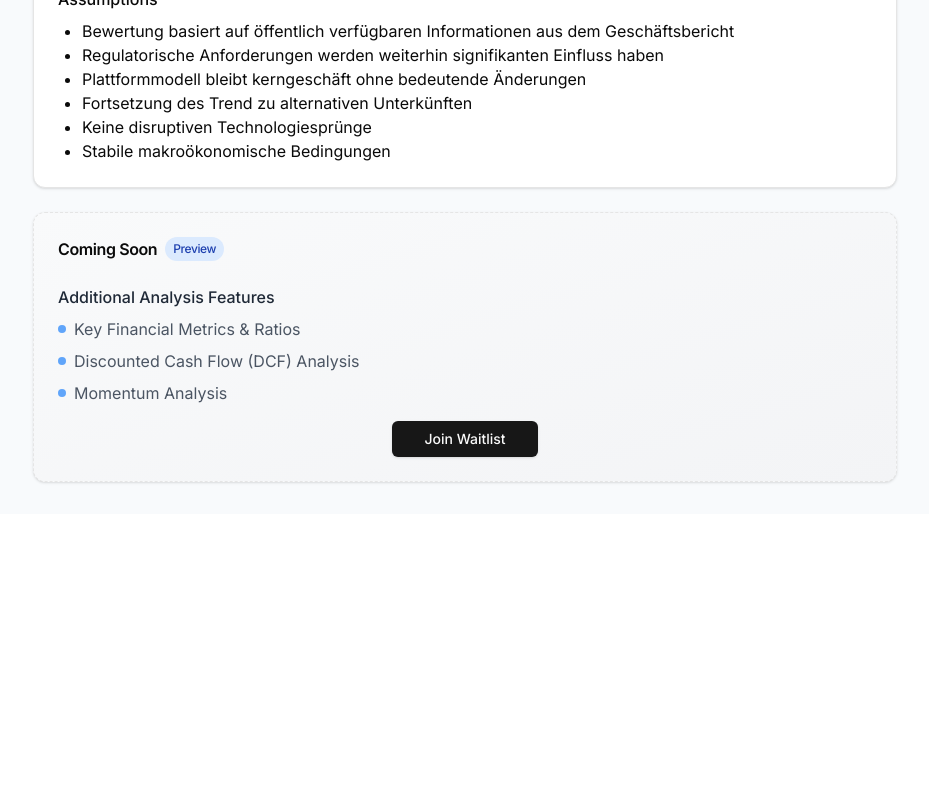
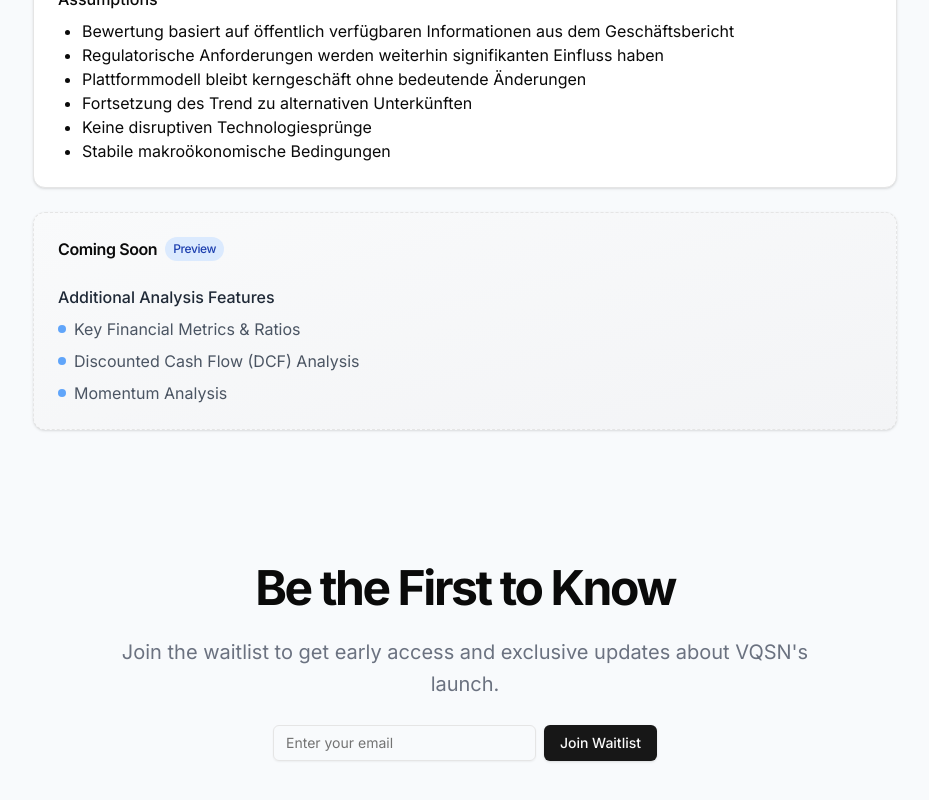
Before and after one commit to iste2/vqsn, a Next.js app: page /examples in a window 1280 px wide. Shown: the part 4161-4961 px from the top of the page, without its empty margins (175-1104 px from the left). Before the commit the page ends 4675 px from the top, so only its background shows below. Built offline with nearby package versions, Linux system fonts and the light colour scheme.

Commit message:
waitlist

```diff
--- a/app/examples/page.tsx
+++ b/app/examples/page.tsx
@@ -1,4 +1,5 @@
 import { ExampleSelector } from "@/components/example-selector"
+import { Waitlist } from "@/components/waitlist"
 import { readFileSync, readdirSync } from "fs"
 import path from "path"
 
@@ -26,6 +27,7 @@ export default function ExamplesPage() {
       <div className="container max-w-4xl px-4 py-8">
         <h1 className="text-3xl font-bold mb-8 text-center">Company Analysis Examples</h1>
         <ExampleSelector examples={examples} />
+        <Waitlist />
       </div>
     </div>
   )
--- a/components/example-selector.tsx
+++ b/components/example-selector.tsx
@@ -56,7 +56,7 @@ export function ExampleSelector({ examples }: ExampleSelectorProps) {
   const selectedExample = examples[selected]
 
   return (
-    <div className="space-y-6">
+    <div className="space-y-6 mb-8">
       <Select value={selected} onValueChange={setSelected}>
         <SelectTrigger className="w-full">
           <SelectValue placeholder="Select an example" />
@@ -299,7 +299,6 @@ export function ExampleSelector({ examples }: ExampleSelectorProps) {
               </CardTitle>
             </CardHeader>
             <CardContent>
-              <div className="space-y-4">
               <div className="space-y-2">
                 <h3 className="font-medium text-gray-800">Additional Analysis Features</h3>
                 <ul className="grid gap-2">
@@ -317,15 +316,6 @@ export function ExampleSelector({ examples }: ExampleSelectorProps) {
                   </li>
                 </ul>
               </div>
-                <div className="flex justify-center">
-                  <a
-                    href="/waitlist"
-                    className="inline-flex items-center justify-center rounded-md bg-primary px-8 py-2 text-sm font-medium text-primary-foreground shadow transition-colors hover:bg-primary/90 focus-visible:outline-none focus-visible:ring-1 focus-visible:ring-primary disabled:pointer-events-none disabled:opacity-50"
-                  >
-                    Join Waitlist
-                  </a>
-                </div>
-              </div>
             </CardContent>
           </Card>
         </div>
```
Lines whose indentation alone changed are shown as unchanged.
